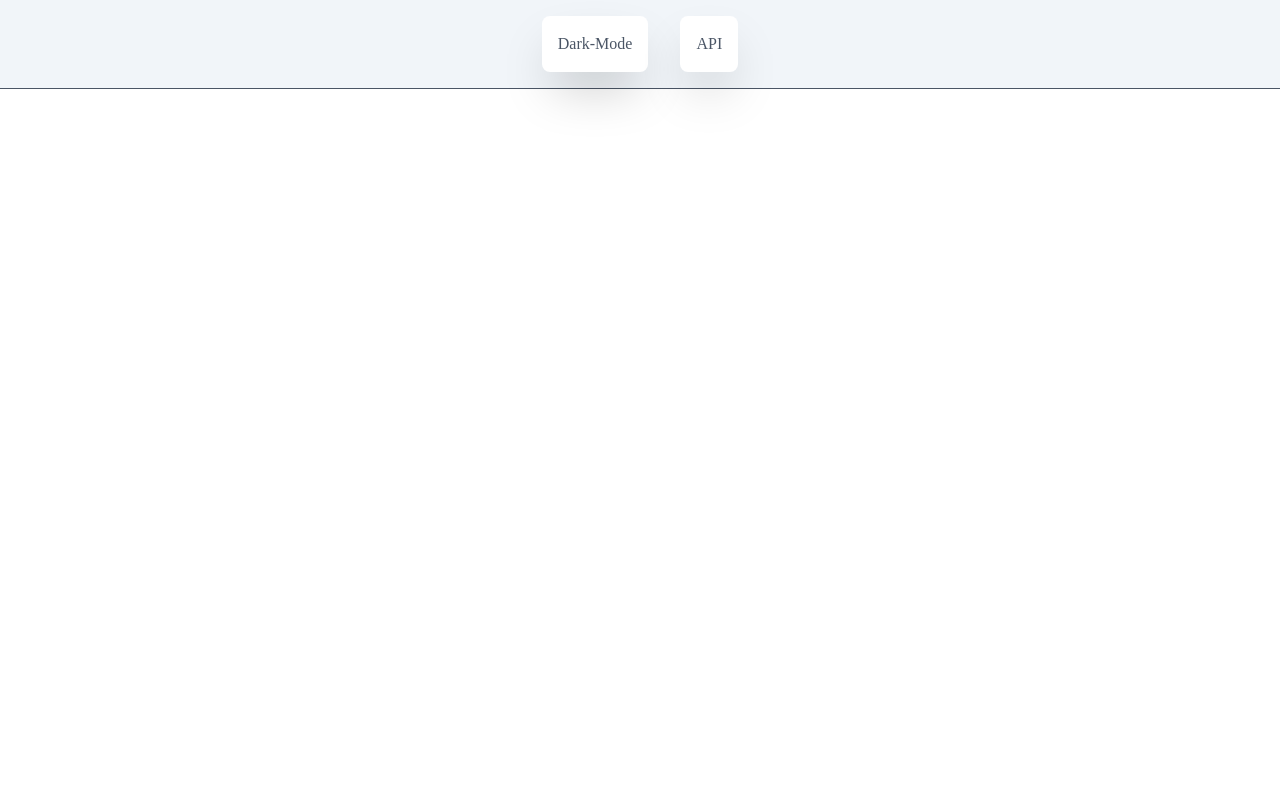
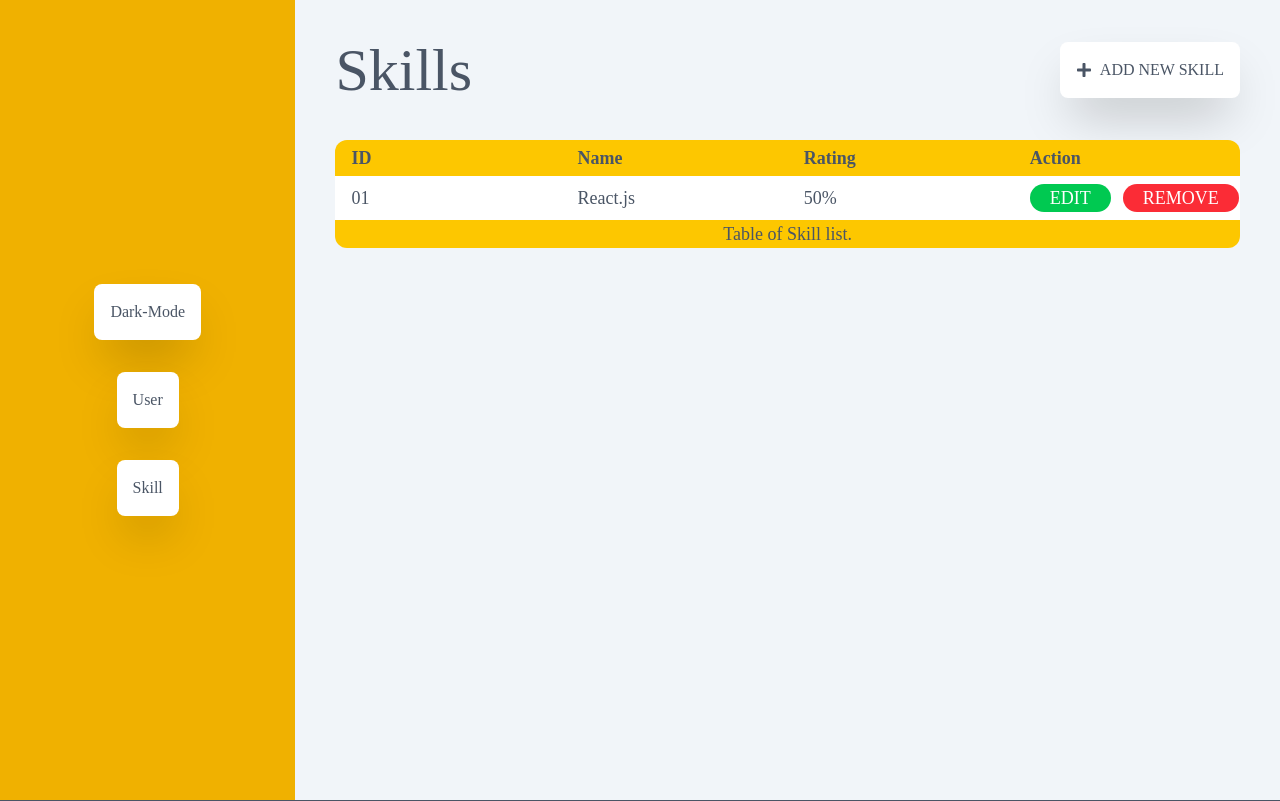
Before and after one commit to Vanchay21s/jj, a React (Vite) app: page /skills in a window 1280 px wide. Before the commit this address had no page. Built offline with nearby package versions, Linux system fonts and the light colour scheme; a web font is replaced by a local one.

Commit message:
Skill Form

```diff
--- a/src/App.jsx
+++ b/src/App.jsx
@@ -7,6 +7,7 @@ import Contact from "./components/Secret/Contact.jsx";
 import Dashboad from "./components/Dashboad.jsx";
 import UsersPage from "./pages/UsersPage.jsx";
 import Animation from "./components/Animation.jsx";
+import Skill from "./pages/Skill.jsx";
 
 function App() {
   const [dark, setDark] = useState(() => {
@@ -28,19 +29,10 @@ function App() {
   return (
     <>
     <BrowserRouter >
-      <div className="flex justify-center dark-mode border-b">
-        <button onClick={() => setDark(!dark)} className="box-product m-4 items-center">Dark-Mode</button>
-        <Link to="/api" className="box-product m-4 items-center">API</Link>
-      </div>
       <Routes>
-        <Route path="/" element={<ProductsPage dark={dark} setDark={setDark} />} />
-        <Route path="/education" element={<Education/>} />
-        <Route path="/detail-skill" element={<DetailSkill/>} />
-        <Route path="/contact" element={<Contact/>} />
-        <Route path="/test" element={<Animation/>} />
-        <Route path="/api" element={<Dashboad/>} >
+        <Route path="/" element={<Dashboad dark={dark} setDark={setDark}/>} >
           <Route path="users" element={<UsersPage />}/>
-          <Route path="products" element={<ProductsPage />}/>
+          <Route path="skills" element={<Skill />}/>
         </Route>
       </Routes>
     </BrowserRouter>
--- a/src/components/Dashboad.jsx
+++ b/src/components/Dashboad.jsx
@@ -1,13 +1,14 @@
 import { Link, Outlet} from "react-router-dom"
 
-const Dashboad = () =>{
+const Dashboad = ({dark, setDark}) =>{
     return(
-        <article className="dark-mode border-b">
-            <div className="flex justify-center items-center" >
-                <Link className="box-product m-4 items-center" to="/api/users">User</Link>
-                <Link className="box-product m-4 items-center" to="/api/products">Product</Link>
+        <article className="bg-dark border-b flex ">
+            <div className="w-96 h-screen bg-yellow-500 flex flex-col justify-center items-center drak-mode" >
+               <button onClick={() => setDark(!dark)} className="box-product m-4 items-center">Dark-Mode</button>
+                <Link className="box-product m-4 items-center" to="/users">User</Link>
+                <Link className="box-product m-4 items-center" to="/skills">Skill</Link>
             </div>
-            <div>
+            <div className="w-full">
                 <Outlet />
             </div>
 
--- a/src/components/ProductsList.jsx
+++ b/src/components/ProductsList.jsx
@@ -8,7 +8,7 @@ export default function ProductsList({ products }) {
         <div className="min-h-screen w-full sm:w-2/3 bg-gray-100 dark:bg-gray-900 flex justify-center py-16 transition-colors duration-400 ">
           <div className="w-full max-w-7xl px-4 py-16 transition-colors duration-400 ">
             <div className="flex justify-between items-center py-3">
-              <h1 className="text-2xl font-bold text-gray-600 mb-4">Vanchay</h1>
+              <h1 className="text-2xl font-bold text-gray-600 mb-4">Products</h1>
               <Link className="box-button" to="/contact">Contact</Link>
               <Link className="box-button" to="/test">Test-Animation</Link>
             </div>
--- a/src/components/Secret/Contact.jsx
+++ b/src/components/Secret/Contact.jsx
@@ -30,7 +30,7 @@ const Contact = () => {
   };
 
   return (
-    <article className=" bg-slate-100  dark:bg-gray-900 transition-colors duration-400 flex flex-col items-center py-6 ">
+    <article className="bg-slate-100 dark:bg-gray-900 transition-colors duration-400 flex flex-col items-center py-6 ">
       <div className="md:flex justify-between w-full md:max-w-7xl px-4 pt-16 transition-colors duration-400 ">
         <div className="w-full md:w-1/2 pb-5 space-y-4 text-gray-700 dark:text-white transition-colors duration-400 ">
           <h1 className="animate-wiggle-left opacity-0 [animation-delay:0ms] mb-6 text-2xl sm:text-6xl font-bold text-gray-700 dark:text-gray-300  ">Contact Information</h1>
--- a/src/index.css
+++ b/src/index.css
@@ -40,6 +40,9 @@
     bg-white dark:bg-gray-700 text-gray-800 dark:text-gray-200 focus:outline-none
     focus:ring-2 focus:ring-blue-500 duration-300 transition
   }
+  .bg-dark {
+    @apply bg-slate-100 dark:bg-gray-900 text-gray-600 dark:text-white
+  }
   .dark-mode {
     @apply bg-slate-100 dark:bg-gray-900 text-gray-600 dark:text-white duration-400 cursor-pointer transition
   }
--- /dev/null
+++ b/src/pages/Skill.jsx
@@ -0,0 +1,39 @@
+import { FaPlus } from "react-icons/fa"
+
+const Skill = () =>{
+    return(
+        <article className="bg-dark">
+            <div className="w-full p-10 h-screen flex flex-col justify-start items-start">
+                <div className="w-full flex justify-between items-center ">
+                    <h1 className={`text-2xl sm:text-6xl`}>Skills</h1>
+                    <button className={`box-button flex items-center gap-2`}><FaPlus />ADD NEW SKILL</button>
+                </div>
+                <table class={`table-fixed w-full mt-10 text-lg rounded-xl bg-yellow-400 border-collapse overfolow-hidden`}>
+                    <caption class="caption-bottom bg-yellow-400 rounded-b-xl">
+                        Table of Skill list.
+                    </caption>
+                    <thead className={``}>
+                        <tr>
+                            <th className={`text-start px-4 py-1`}>ID</th>
+                            <th className={`text-start px-4 py-1`}>Name</th>
+                            <th className={`text-start px-4 py-1`}>Rating</th>
+                            <th className={`text-start px-4 py-1`}>Action</th>
+                        </tr>
+                    </thead>
+                    <tbody>
+                        <tr>
+                            <td className={`bg-white text-start px-4 py-2`}>01</td>
+                            <td className={`bg-white text-start px-4 py-2`}>React.js</td>
+                            <td className={`bg-white text-start px-4 py-2`}>50%</td>
+                            <td className={`bg-white text-start px-4 py-2 flex justify-start items-center gap-3`}>
+                                <button className={`bg-green-500 hover:bg-green-600 transition-all ducation-300 cursor-pointer  flex flex-col justify-center items-center px-5 rounded-full text-white`}><p>EDIT</p></button>
+                                <button className={`bg-red-500 hover:bg-red-600 transition-all ducation-300 cursor-pointer  flex justify-center items-center px-5 rounded-full text-white`}>REMOVE</button>
+                            </td>
+                        </tr>
+                    </tbody>
+                </table>
+            </div>
+        </article>
+    )
+}
+export default Skill
--- a/src/pages/UsersPage.jsx
+++ b/src/pages/UsersPage.jsx
@@ -40,8 +40,8 @@ export default function UsersPage() {
           <h1>User</h1>
           <button onClick={()=> setOpen(true)} className="box box bg-green-500 text-white">Add User</button>
         </div>
-        <table className="w-full max-w-7xl border rounded-lg overflow-hidden m-auto">
-          <thead className="">
+        <table className="w-full max-w-7xl rounded-base border border-default  overflow-hidden m-auto">
+          <thead className=" bg-gray-300 border rounded-lg">
             <tr>
               <th className="border px-4 py-2 text-left">ID</th>
               <th className="border px-4 py-2 text-left">Name</th>
```
